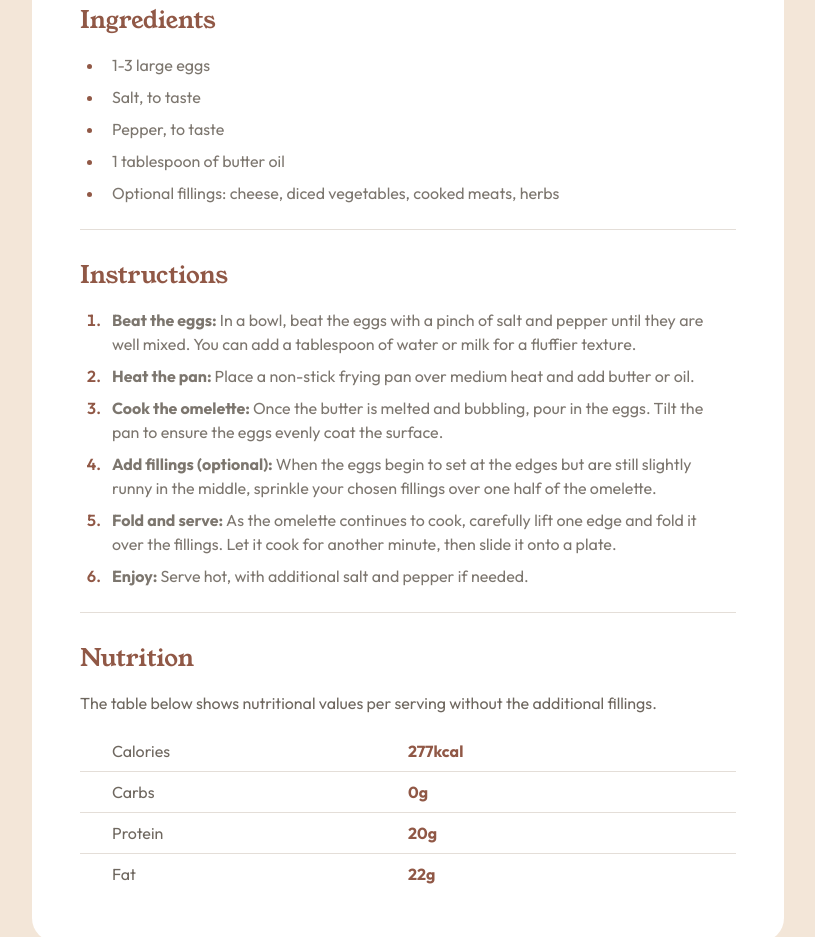
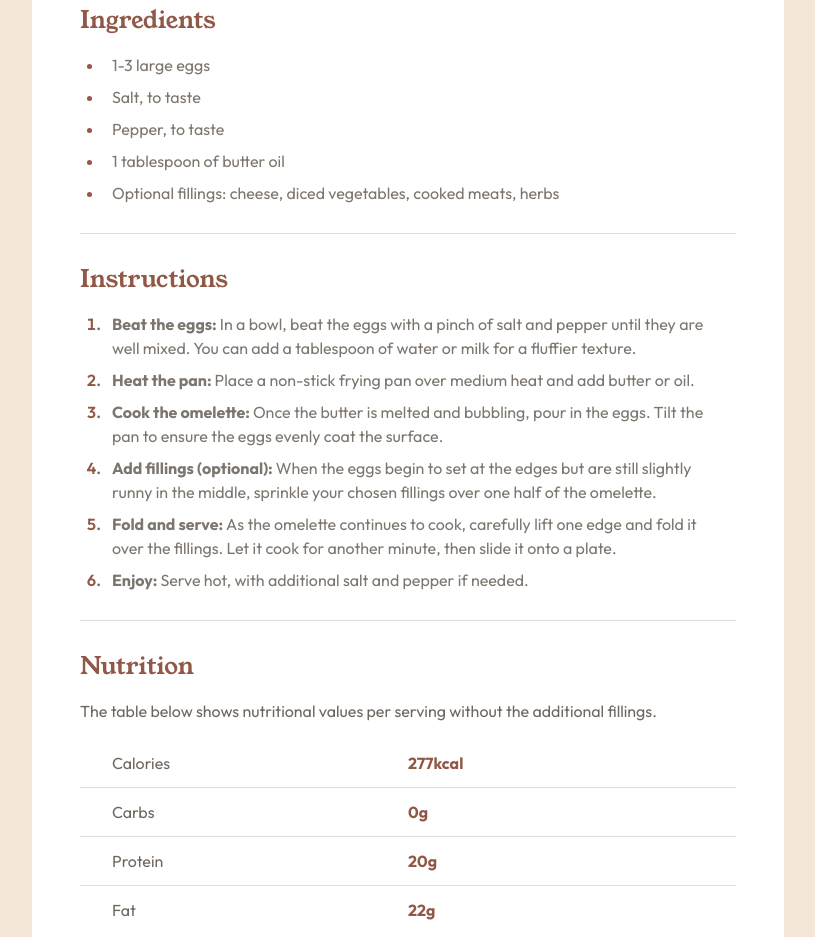
Before and after one commit to dreemanuel/Frontend-Mentor-Recipe-Page, a plain HTML site: page index.html in a window 1280 px wide. Shown: the part 866-1803 px from the top of the page, without its empty margins (232-1047 px from the left). Drawn offline with Linux system fonts and the light colour scheme.

Commit message:
more adjustments to formatting

```diff
--- a/css/styles.css
+++ b/css/styles.css
@@ -126,7 +126,7 @@ header {
     margin-top: 2rem;
 }
 section {
-    padding-bottom: 1.5rem;
+    padding-bottom: 1.75rem;
     border-bottom: 0.5px solid var(--stone150);
 }
 section:last-of-type {
@@ -140,11 +140,12 @@ section:last-of-type {
     width: 100%;https://www.w3schools.com/html/html_tables.asp
 }
 .nutrition-row {
-    padding: 0.5rem 2rem;
+    padding: 0.75rem 2rem;
     border-bottom: 1px solid var(--stone150);
 }
 .nutrition-row:last-of-type {
     border-bottom: none;
+    padding-bottom: 0;
 }
 .nutrition-item{
     width: 50%;
--- a/index.html
+++ b/index.html
@@ -11,7 +11,8 @@
 
   <!-- Feel free to remove these styles or customise in your own stylesheet 👍 -->
 </head>
-<body class="page-container">
+<body>
+<main class="page-container">
   <div class="card">
     <header>
       <div class="cover-image-container">
@@ -35,7 +36,7 @@
 				</ul>
 			</div>
     </header>
-    <main class="content">
+    <div class="content">
       <section id="ingredients">
         <h2 class="subheading">Ingredients</h2>
         <ul>
@@ -79,11 +80,12 @@
           </span>
 				</div>
       </section>
-    </main>
+    </div>
   </div>
-</body>
+</main>
 <div class="attribution">
 	Challenge by <a href="https://www.frontendmentor.io?ref=challenge" target="_blank">Frontend Mentor</a>.
 	Coded by <a href="https://github.com/dreemanuel" target="_blank">Andre Emanuel</a>.
 </div>
+</body>
 </html>
```
